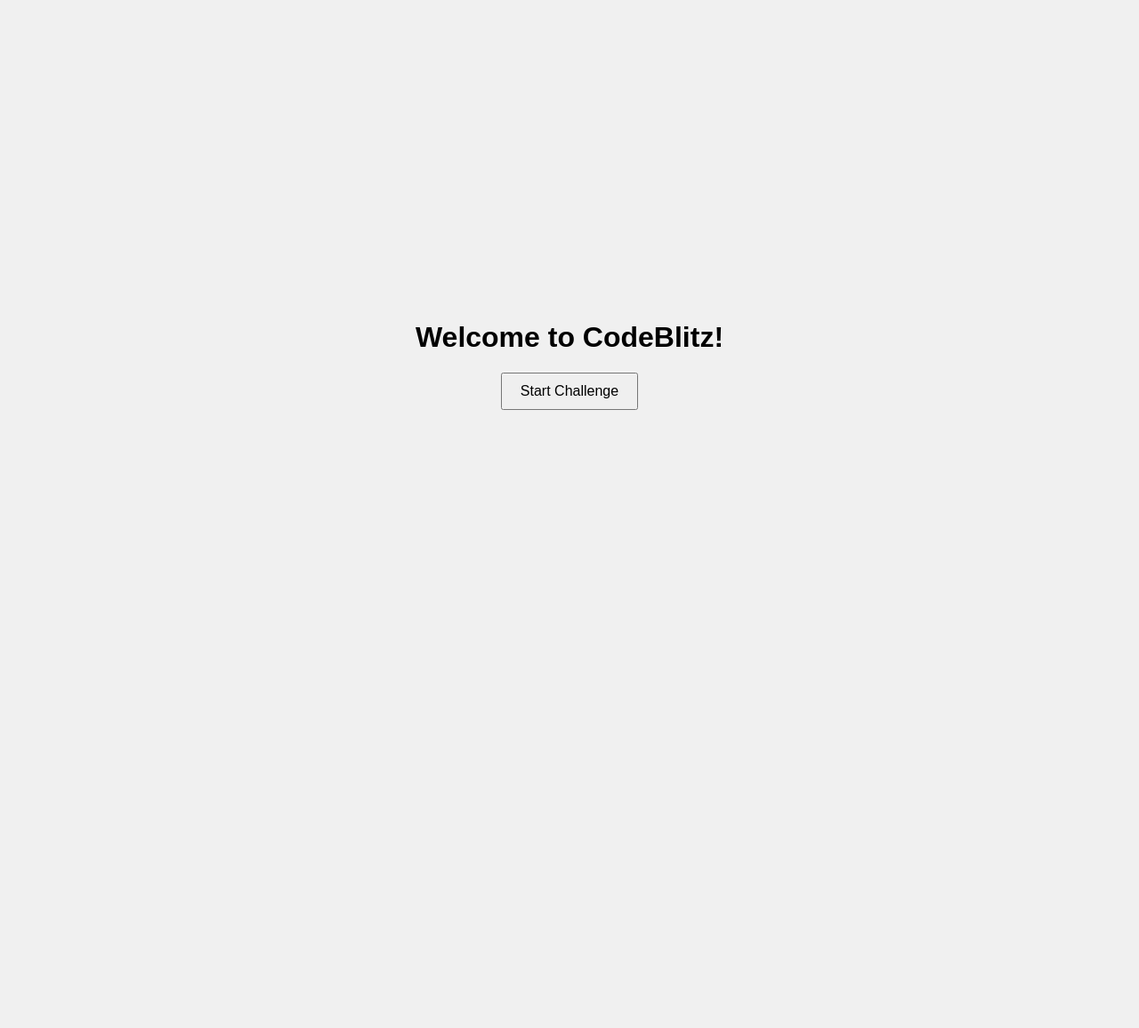
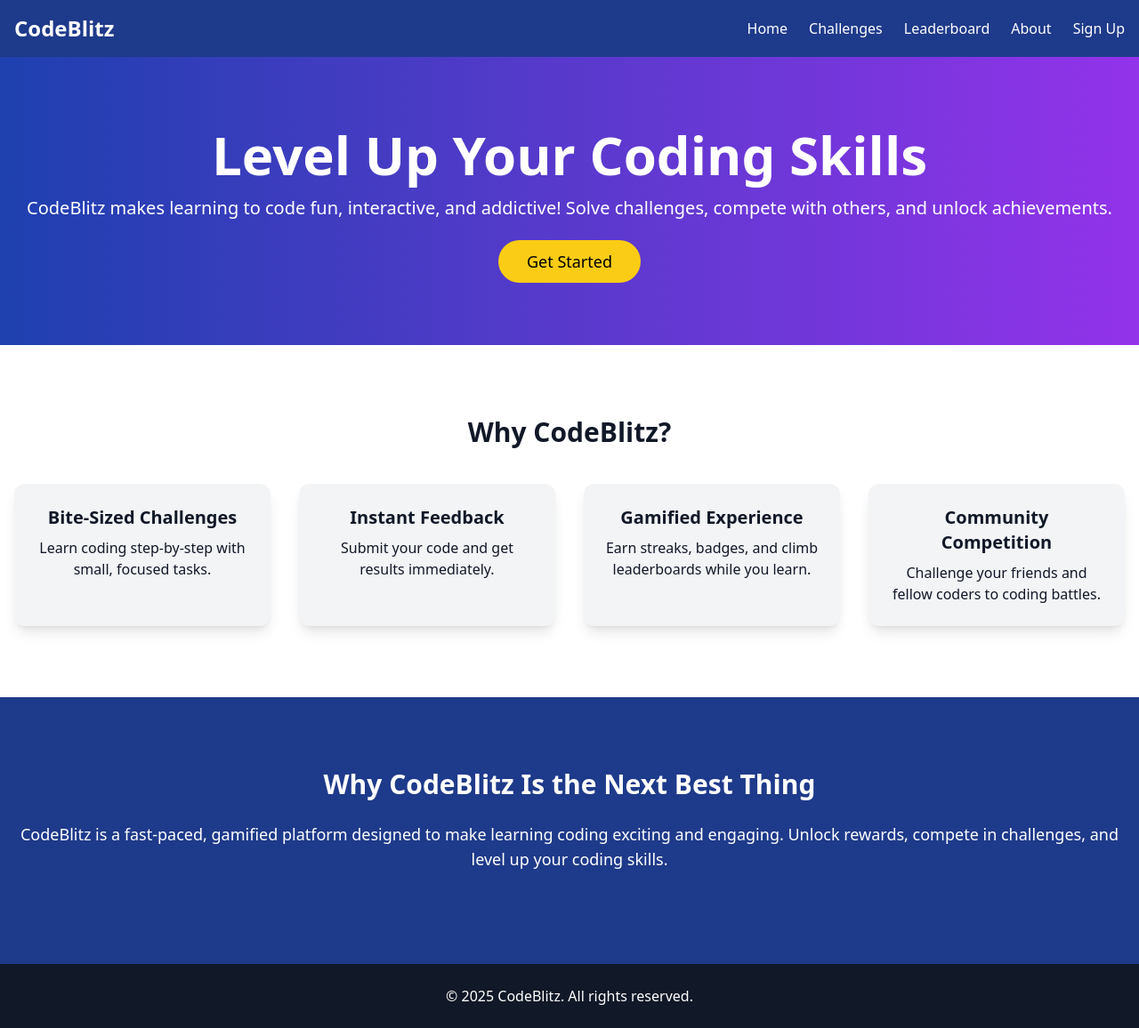
Before and after one commit to Somil2104/CODEBLITZ, a Flask app: page / in a window 1280 px wide. Shown: the whole page at 89% size. Before the commit the page ends 461 px from the top, so only its background shows below. Run offline with Flask 3, Linux system fonts and the light colour scheme; some libraries are stand-ins or nearby versions.

Commit message:
Improved EI for homepage

```diff
--- a/static/style.css
+++ /dev/null
@@ -1,3 +0,0 @@
-body { font-family: Arial, sans-serif; margin: 0; padding: 0; display: flex; justify-content: center; align-items: center; height: 100vh; background-color: #f0f0f0; }
-#app { text-align: center; }
-button { padding: 10px 20px; font-size: 16px; cursor: pointer; }
--- a/templates/index.html
+++ b/templates/index.html
@@ -1 +1,47 @@
 {% extends "layout.html" %}
+
+{%block body%}
+
+ <!-- Hero Section -->
+ <section id="home" class="hero bg-gradient-to-r from-blue-800 to-purple-600 text-white py-20">
+    <div class="container mx-auto text-center px-4">
+        <h1 class="text-4xl md:text-6xl font-bold mb-4">Level Up Your Coding Skills</h1>
+        <p class="text-lg md:text-xl mb-8">CodeBlitz makes learning to code fun, interactive, and addictive! Solve challenges, compete with others, and unlock achievements.</p>
+        <a href="#signup" class="bg-yellow-400 text-black py-3 px-8 rounded-full text-lg hover:bg-yellow-500 transition">Get Started</a>
+    </div>
+</section>
+
+<!-- Features Section -->
+<section id="features" class="py-20 bg-white">
+    <div class="container mx-auto text-center px-4">
+        <h2 class="text-3xl font-semibold mb-10">Why CodeBlitz?</h2>
+        <div class="grid grid-cols-1 md:grid-cols-2 lg:grid-cols-4 gap-8">
+            <div class="feature bg-gray-100 p-6 rounded-xl shadow-lg transform transition duration-300 hover:scale-105 hover:bg-yellow-100">
+                <h3 class="text-xl font-semibold mb-2">Bite-Sized Challenges</h3>
+                <p>Learn coding step-by-step with small, focused tasks.</p>
+            </div>
+            <div class="feature bg-gray-100 p-6 rounded-xl shadow-lg transform transition duration-300 hover:scale-105 hover:bg-yellow-100">
+                <h3 class="text-xl font-semibold mb-2">Instant Feedback</h3>
+                <p>Submit your code and get results immediately.</p>
+            </div>
+            <div class="feature bg-gray-100 p-6 rounded-xl shadow-lg transform transition duration-300 hover:scale-105 hover:bg-yellow-100">
+                <h3 class="text-xl font-semibold mb-2">Gamified Experience</h3>
+                <p>Earn streaks, badges, and climb leaderboards while you learn.</p>
+            </div>
+            <div class="feature bg-gray-100 p-6 rounded-xl shadow-lg transform transition duration-300 hover:scale-105 hover:bg-yellow-100">
+                <h3 class="text-xl font-semibold mb-2">Community Competition</h3>
+                <p>Challenge your friends and fellow coders to coding battles.</p>
+            </div>
+        </div>
+    </div>
+</section>
+
+<!-- About Section -->
+<section id="about" class="bg-blue-900 text-white py-20">
+    <div class="container mx-auto text-center px-4">
+        <h2 class="text-3xl font-semibold mb-6">Why CodeBlitz Is the Next Best Thing</h2>
+        <p class="text-lg mb-6">CodeBlitz is a fast-paced, gamified platform designed to make learning coding exciting and engaging. Unlock rewards, compete in challenges, and level up your coding skills.</p>
+    </div>
+</section>
+
+{% endblock%}
--- a/templates/layout.html
+++ b/templates/layout.html
@@ -1,14 +1,67 @@
 <!DOCTYPE html>
-<html>
+<html lang="en">
 <head>
+    <meta charset="UTF-8">
+    <meta name="viewport" content="width=device-width, initial-scale=1.0">
     <title>CodeBlitz</title>
-    <link href="{{ url_for('static', filename='style.css') }}" rel="stylesheet">
+    <script src="https://cdn.tailwindcss.com"></script>
 </head>
-<body>
-    <div id='app'>
-        <h1>Welcome to CodeBlitz!</h1>
-        <button onclick='startChallenge()'>Start Challenge</button>
+<body class="font-sans bg-gray-100 text-gray-900">
+
+    <header class="bg-blue-900 text-white py-4">
+        <div class="container mx-auto flex justify-between items-center px-4">
+            <div class="text-2xl font-bold">CodeBlitz</div>
+            <nav class="hidden md:block">
+                <ul class="flex space-x-6">
+                    <li><a href="#home" class="hover:text-yellow-400 transition">Home</a></li>
+                    <li><a href="#challenges" class="hover:text-yellow-400 transition">Challenges</a></li>
+                    <li><a href="#leaderboard" class="hover:text-yellow-400 transition">Leaderboard</a></li>
+                    <li><a href="#about" class="hover:text-yellow-400 transition">About</a></li>
+                    <li><a href="#signup" class="hover:text-yellow-400 transition">Sign Up</a></li>
+                </ul>
+            </nav>
+
+            <!-- Hamburger Menu for Mobile -->
+            <div class="md:hidden flex items-center">
+                <button id="hamburger-btn" class="text-white">
+                    <svg class="w-6 h-6" fill="none" stroke="currentColor" viewBox="0 0 24 24" xmlns="http://www.w3.org/2000/svg">
+                        <path stroke-linecap="round" stroke-linejoin="round" stroke-width="2" d="M4 6h16M4 12h16M4 18h16"></path>
+                    </svg>
+                </button>
+            </div>
+        </div>
+    </header>
+
+    <!-- Mobile Navbar (Hidden by default, shown when hamburger is clicked) -->
+    <div id="mobile-menu" class="md:hidden hidden bg-blue-900 text-white py-4">
+        <ul class="space-y-4 px-4">
+            <li><a href="#home" class="block hover:text-yellow-400 transition">Home</a></li>
+            <li><a href="#challenges" class="block hover:text-yellow-400 transition">Challenges</a></li>
+            <li><a href="#leaderboard" class="block hover:text-yellow-400 transition">Leaderboard</a></li>
+            <li><a href="#about" class="block hover:text-yellow-400 transition">About</a></li>
+            <li><a href="#signup" class="block hover:text-yellow-400 transition">Sign Up</a></li>
+        </ul>
     </div>
-    <script src="{{ url_for('static', filename='script.js') }}"></script>
+
+   {%block body%}
+
+   {%endblock%}
+
+    <!-- Footer -->
+    <footer class="bg-gray-900 text-white py-6">
+        <div class="container mx-auto text-center">
+            <p>&copy; 2025 CodeBlitz. All rights reserved.</p>
+        </div>
+    </footer>
+
+    <script>
+        const hamburgerBtn = document.getElementById("hamburger-btn");
+        const mobileMenu = document.getElementById("mobile-menu");
+
+        hamburgerBtn.addEventListener("click", () => {
+            mobileMenu.classList.toggle("hidden");
+        });
+    </script>
+
 </body>
 </html>
```
Also changed, not shown: static/script.js (line endings or trailing spaces).
